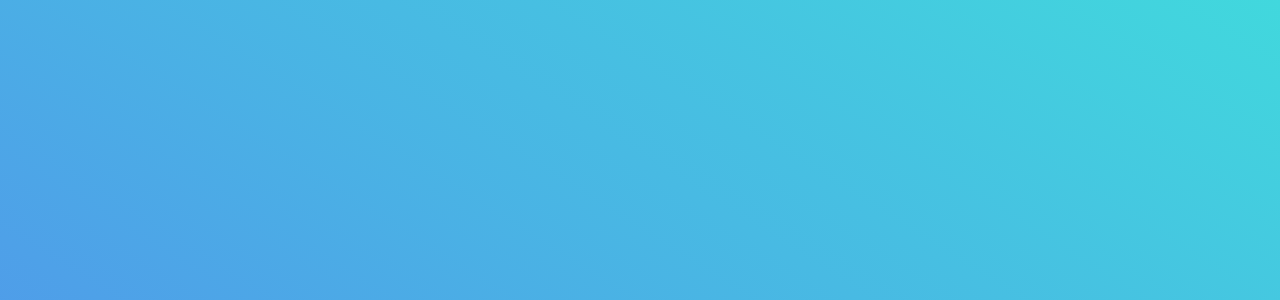
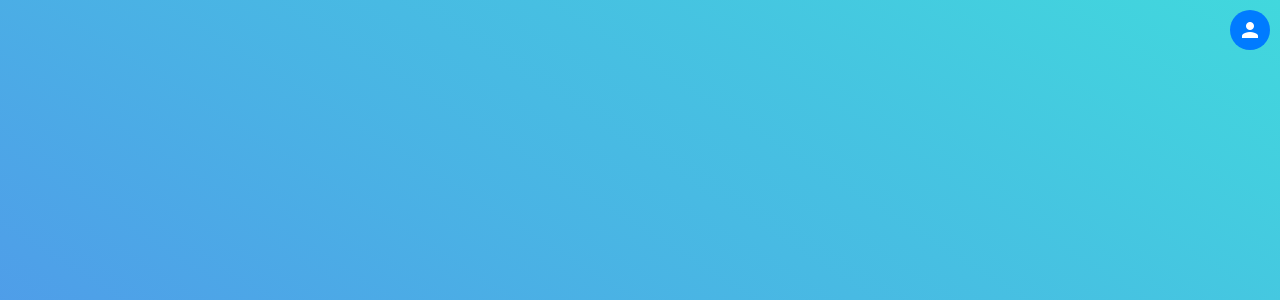
Before and after one commit to ernara/Good, a Flask app: page / in a window 1280 px wide. Shown: the top 300 px of the page. Run offline with Flask 3, Linux system fonts and the light colour scheme; data that the repository does not hold is empty.

Commit message:
added user icon

```diff
--- a/static/scripts/note_view.js
+++ b/static/scripts/note_view.js
@@ -28,7 +28,8 @@ async function loadNotesOnSite() {
 
         let i = 0;
         let inOneCell = Math.round(Math.sqrt(data.length)) + 1;
-        let boundaries = 1.3;
+        let multiplier = 1.3;
+        let boundaries = 20
         let height = 0;
 
         data.forEach(note => {
@@ -38,7 +39,7 @@ async function loadNotesOnSite() {
             const html = `<h3>${title}</h3><p>${text}</p><span class="delete-note" data-id="${note.id}">&times;</span>`;
             newNote.html(html);
             newNote.appendTo(noteArea);
-            const left = (i % inOneCell) * newNote.width() * boundaries;
+            const left = (i % inOneCell) * newNote.width() * multiplier + boundaries;
             if (newNote.height()>height)
             {
                 height=newNote.height();
@@ -46,7 +47,6 @@ async function loadNotesOnSite() {
 
             newNote.css({
                 'position': 'absolute',
-                'top': top + 'px',
                 'left': left + 'px',
             });
             newNote.draggable();
@@ -60,7 +60,7 @@ async function loadNotesOnSite() {
         noteArea.children('.note').each(function(index, element) {
             const $childNote = $(element);
             const childNoteHeight = $childNote.height();
-            const top = height * Math.floor(i / inOneCell) * boundaries;
+            const top = height * Math.floor(i / inOneCell) * multiplier + boundaries;
             $childNote.css('top', top + 'px');
             i++;
         });
--- /dev/null
+++ b/static/styles/auth.css
@@ -0,0 +1,23 @@
+/* Include the Material Icons font */
+@import url('https://fonts.googleapis.com/icon?family=Material+Icons');
+
+/* Style the login icon container */
+.login-icon {
+  position: absolute;
+  top: 10px; /* Adjust the distance from the top as needed */
+  right: 10px; /* Adjust the distance from the right as needed */
+  width: 40px; /* Adjust the size as needed */
+  height: 40px; /* Adjust the size as needed */
+  background-color: #007bff; /* Change the background color */
+  border-radius: 50%; /* Make it round */
+  display: flex; /* Use flexbox for centering */
+  align-items: center; /* Center vertically */
+  justify-content: center; /* Center horizontally */
+  color: white; /* Change the icon color */
+  cursor: pointer; /* Add hover effect */
+}
+
+/* Add hover effect */
+.login-icon:hover {
+  background-color: #0056b3; /* Change the background color on hover */
+}
--- a/templates/index.html
+++ b/templates/index.html
@@ -7,7 +7,13 @@
     <script type="module" src="{{ url_for('static', filename='scripts/note_view.js') }}"></script>
     <script type="module" src="{{ url_for('static', filename='scripts/note_listener.js') }}"></script>
     <link rel="stylesheet" href="{{ url_for('static', filename='styles/style.css') }}">
+    <link rel="stylesheet" href="{{ url_for('static', filename='styles/auth.css') }}">
     <link rel="icon" type="image/png" href="{{ url_for('static', filename='images/favicon.png') }}">
+
+    <meta charset="UTF-8">
+    <meta name="viewport" content="width=device-width, initial-scale=1.0">
+    <link rel="stylesheet" href="https://fonts.googleapis.com/icon?family=Material+Icons">
+    <title>Login Icon</title>
 </head>
 <body>
     <div id="notes-container"></div>
@@ -25,5 +31,10 @@
         <button class="button sort-button" id="sort-notes">Sort Notes</button>
         <button class="button delete-button" id="delete-notes">Delete Notes</button>
     </div>
+
+    <div class="login-icon">
+        <i class="material-icons">person</i>
+    </div>
+
 </body>
 </html>
```
